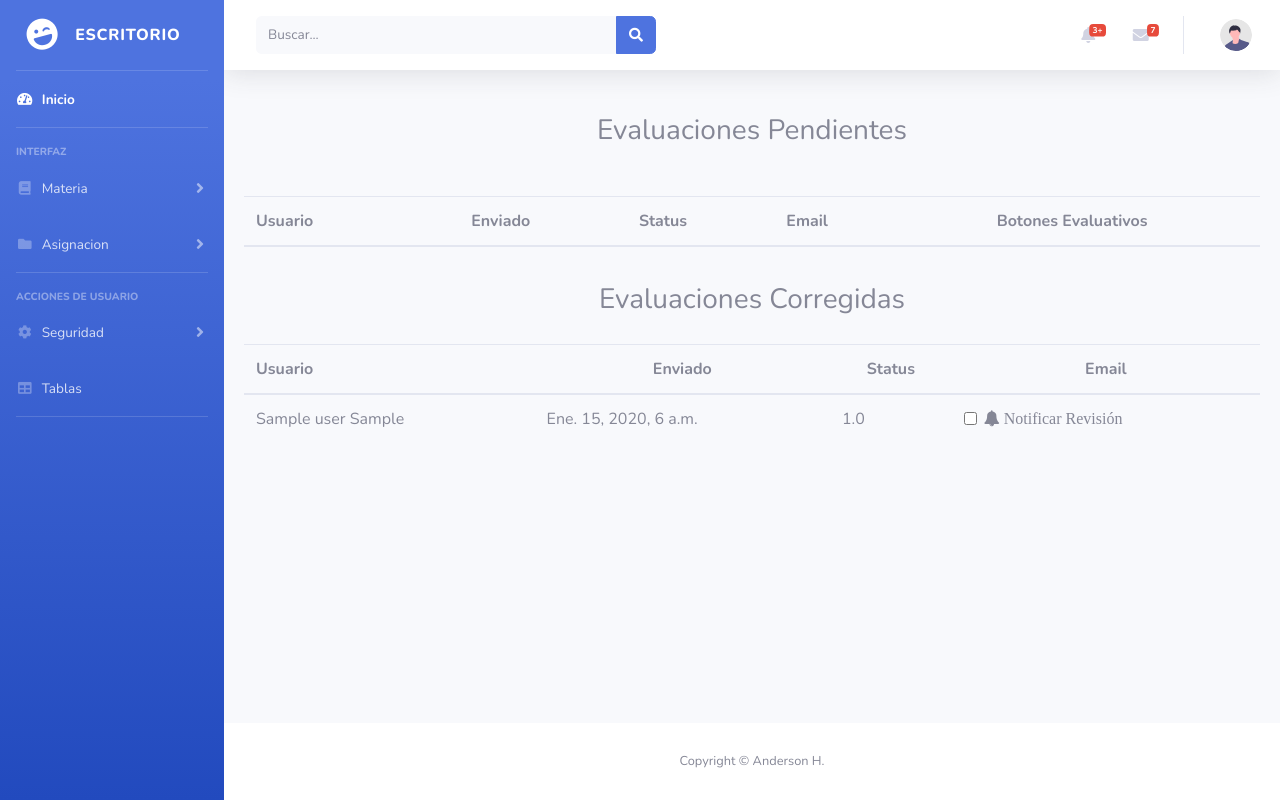
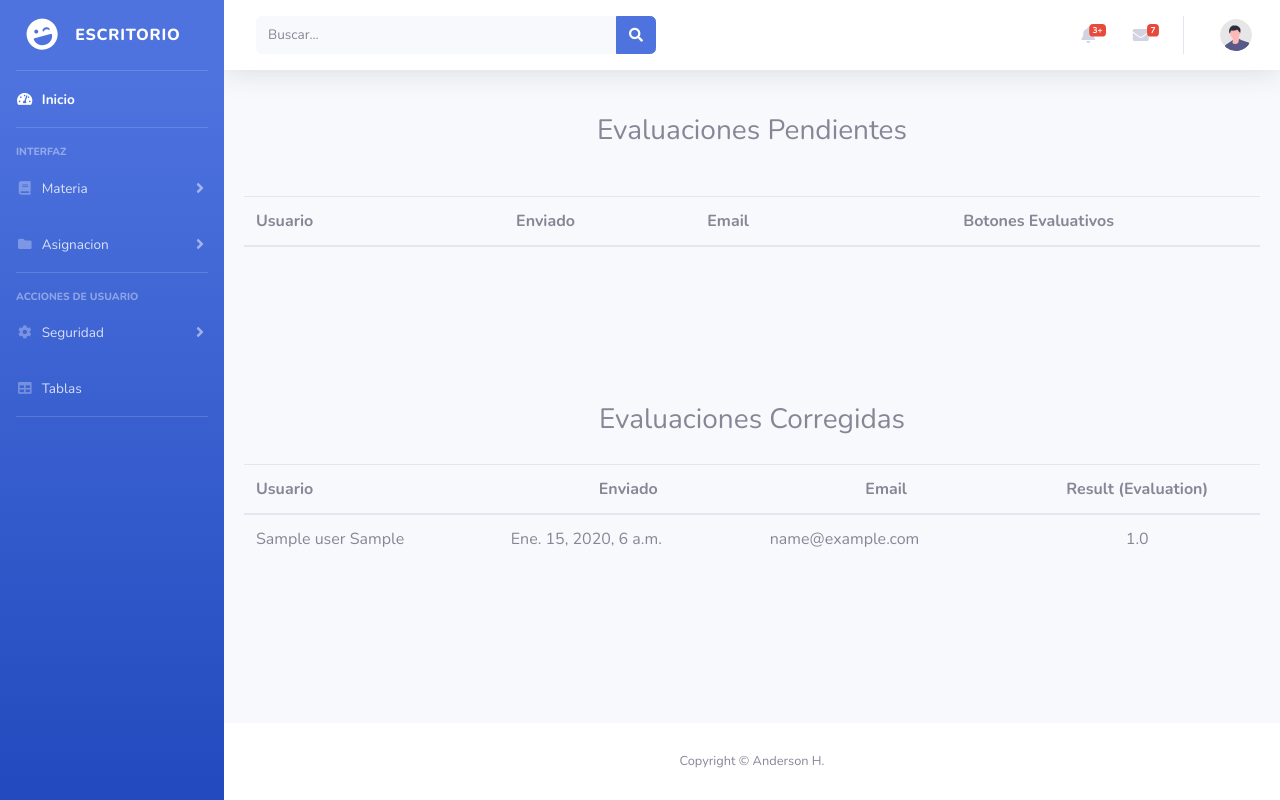
Before and after one commit to pandita12/AppTesis, a Django app: page /evaluation/1/check-evaluation/ in a window 1280 px wide. Run offline with Django 3.2, Linux system fonts and the light colour scheme; tables that the repository leaves empty hold one stand-in row (values such as "Sample post"); lists and menus that the app fills with data are empty; some libraries are stand-ins or nearby versions.

Commit message:
Implementacion de boton eliminar realizada

```diff
--- a/apps/evaluation/urls.py
+++ b/apps/evaluation/urls.py
@@ -1,6 +1,8 @@
 from django.contrib import admin
-from apps.evaluation.views import  asignament_view, EvaluationView, evaluate_view, result_evaluation_view, send_task_view, ObservationView, CorrectionView, DeleteEvaluation
+from apps.evaluation.views import  asignament_view, EvaluationView, evaluate_view, result_evaluation_view, send_task_view, ObservationView, CorrectionView, delete
 from django.urls import include, path
+from . import views
+
 
 app_name = 'evaluation'
 
@@ -16,7 +18,7 @@
    path('<pk>/check-evaluation/', evaluate_view, name="evaluate"),
    path('<pk>/observation-evaluation/', ObservationView.as_view(), name="observation"),
    path('<pk>/correction-evaluation/', CorrectionView.as_view(), name="correction"),
-   path('<pk>/delete-evaluation', DeleteEvaluation.as_view(), name="delete-evaluation"),
+   path('<pk>/delete/',views.delete, name="delete"),
 
 
 ]
--- a/apps/evaluation/views.py
+++ b/apps/evaluation/views.py
@@ -1,6 +1,6 @@
 from django.contrib.auth.decorators import login_required
 from django.shortcuts import render, redirect
-from django.http import HttpResponse
+from django.http import HttpResponse, HttpResponseRedirect
 from apps.evaluation.models import Evaluation, Delivery
 from .forms import CreateEvaluationForm, ObservationForm, PonderationForm
 from django.views import View
@@ -34,10 +34,13 @@
 		return render(request, 'evaluation/create-evaluation.html', context)
 
 
-class DeleteEvaluation(DeleteView):
-	model = Evaluation
-	template_name = 'evaluation/check-resultado/check-resultado.html'
-	success_url = reverse_lazy('evaluation:evaluate')
+def delete(request, pk):
+	deliverys = Delivery.objects.get(id=pk)
+	context = {
+		"deliverys":deliverys
+	}
+	deliverys.delete()
+	return render(request, 'base/base_system.html', context)
 
 
 
--- a/templates/evaluation/check-resultado/check-resultado.html
+++ b/templates/evaluation/check-resultado/check-resultado.html
@@ -16,7 +16,6 @@
                                 <tr>
                                 <th><span>Usuario</span></th>
                                 <th class="text-center"><span>Enviado</span></th>
-                                <th class="text-center"><span>Status</span></th>
                                 <th class="text-center"><span>Email</span></th>
                                 <th class="text-center">&nbsp; Botones Evaluativos</th>
                                 </tr>
@@ -30,26 +29,18 @@
                                    <td>
                                        {{ delivery.deliver_date }}
                                    </td>
+                                   <td>
+                                       {{ delivery.student.email }}
 
-                                   <td>
-                                       {{ delivery.ponderation.ponderation }}
                                    </td>
                                    <!--Botones para correciones de evaluaciones-->
                                    <td>
                             <a href="#" class="btn btn-primary btn-sm" data-toggle="modal" data-target="#exampleModalCenter1"><strong> Bajar </strong> <i class="fa fa-download"></i></a>
                             <a href="{% url "evaluation:observation" delivery.pk %}" class="btn btn-warning btn-sm"><strong>Objeción</strong> <i class="fa fa-question"></i></a>
                             <a href="{% url "evaluation:correction" delivery.pk  %}" class="btn btn-success btn-sm"><strong>Corregir</strong> <i class="fa fa-check"></i></a>
-                            <a href="" class="btn btn-danger btn-sm" data-toggle="modal" data-target="#exampleModalCenter4"><strong>Eliminar</strong> <i class="fa fa-trash-o"></i></a>
+                            <a href="{% url "evaluation:delete" delivery.pk %}" class="btn btn-danger btn-sm"><strong>Eliminar</strong> <i class="fa fa-trash-o"></i></a>
                                    </td>
                                    <!-- EndBoton-->
-                                   <td>
-                             <div class="form-check">
-                                <input class="form-check-input" type="checkbox" value="" id="defaultCheck1">
-                                    <label class="form-check-label fa fa-bell" for="defaultCheck1">
-                                         Notificar Revisión
-                                    </label>
-                             </div>
-                                   </td>
                                </tr>
                                {%endfor%}
                            </tbody>
@@ -57,6 +48,11 @@
                     </div>
                 </div>
             </div>
+            <br>
+            <br>
+            <br>
+            <br>
+            <br>
             <div class="card-body">
       <center><h3 class="h3 sm-2">Evaluaciones Corregidas</h3></center>
             </div>
@@ -66,8 +62,8 @@
                                 <tr>
                                 <th><span>Usuario</span></th>
                                 <th class="text-center"><span>Enviado</span></th>
-                                <th class="text-center"><span>Status</span></th>
                                 <th class="text-center"><span>Email</span></th>
+                                <th class="text-center"><span>Result (Evaluation)</span></th>
                                 </tr>
                             </thead>
                            <tbody>
@@ -79,17 +75,11 @@
                                    <td>
                                        {{ delivery.deliver_date }}
                                    </td>
-
                                    <td>
+                                        {{ delivery.student.email }}
+                                   </td>
+                                   <td class="text-center">
                                        {{ delivery.ponderation.ponderation }}
-                                   </td>
-                                   <td>
-                             <div class="form-check">
-                                <input class="form-check-input" type="checkbox" value="" id="defaultCheck1">
-                                    <label class="form-check-label fa fa-bell" for="defaultCheck1">
-                                         Notificar Revisión
-                                    </label>
-                             </div>
                                    </td>
                                </tr>
                                {%endfor%}
@@ -130,12 +120,7 @@
       </div>
       <div class="modal-body">
 
-        <form method="post">
-            {% csrf_token %}
 
-            <p><strong>¿Desea Eliminar la asignacion {{ object }} ?</strong></p>
-
-        <button type="submit" class="btn btn-danger">Eliminar</button>
       </div>
         </form>
     </div>
```
